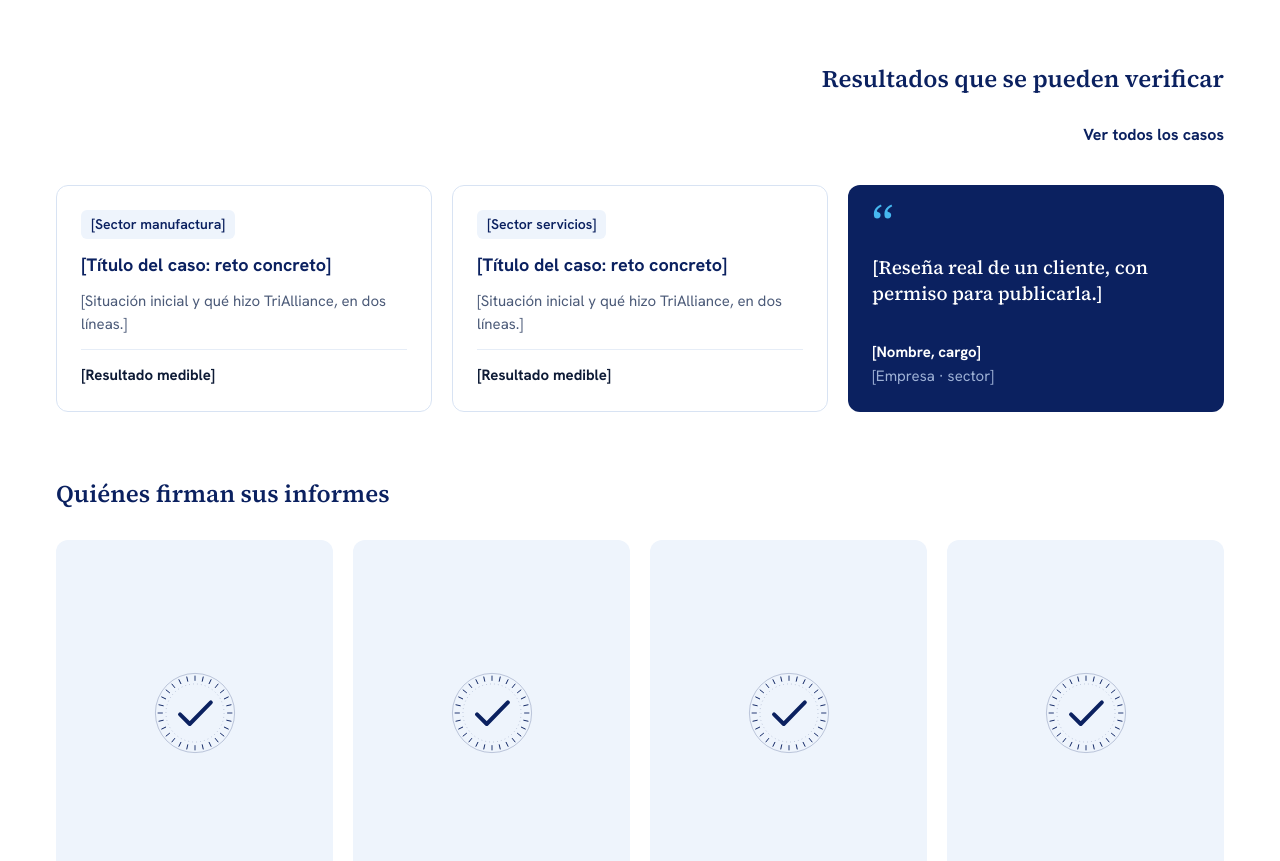
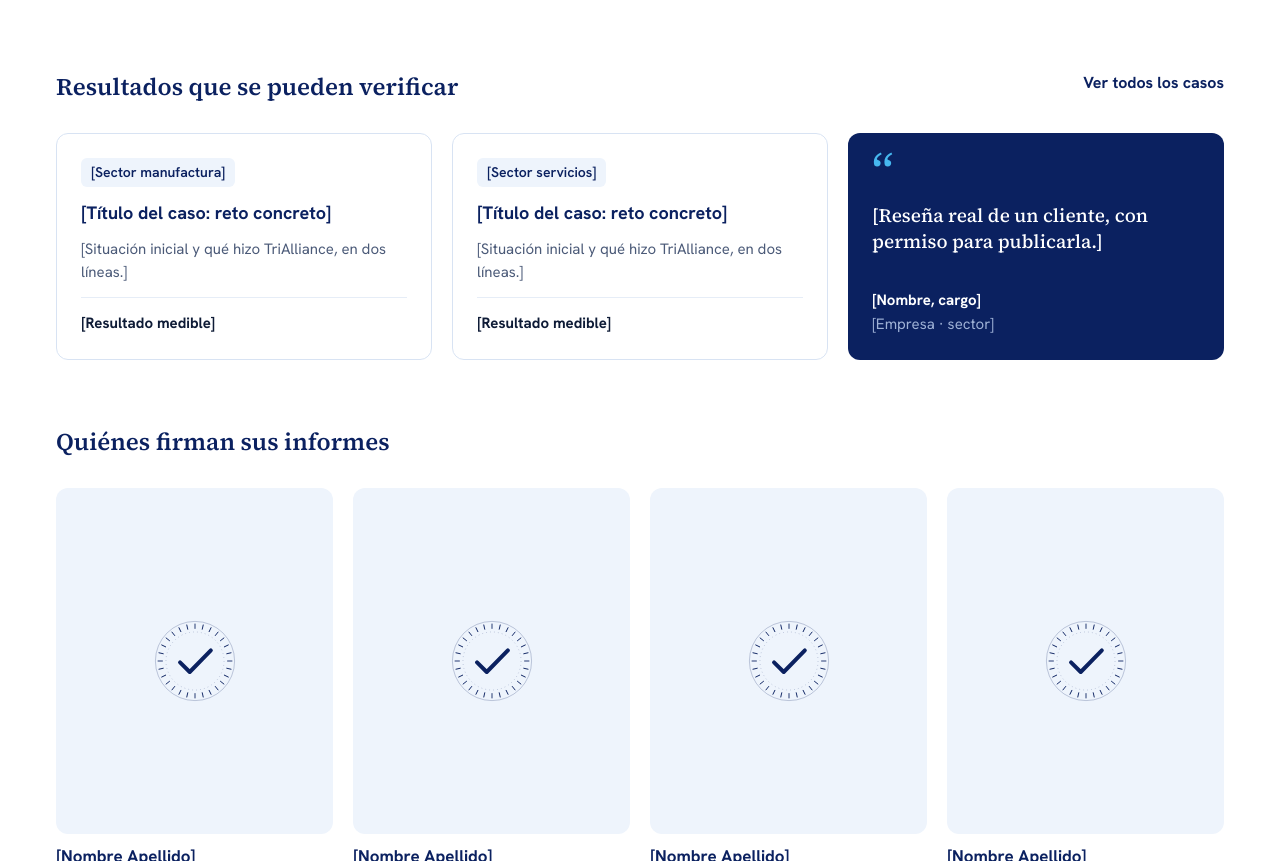
Before and after one commit to ander9606/trialliance_auditores_sas, an Astro site: page / in a window 1280 px wide. Shown: the part 3296-4157 px from the top of the page. Built offline with nearby package versions, Linux system fonts and the light colour scheme; Astro itself is replaced by a stand-in of ours.

Commit message:
Fix cases heading alignment on the homepage
The inline style on .section-head set align-items:flex-end for a
row layout (title left, "Ver todos los casos" link right) but never
set flex-direction, so it silently inherited flex-direction:column
from the base class. That made align-items act on the cross axis
instead, shrink-wrapping and right-aligning both the heading and the
link on every viewport width.

Co-Authored-By: Claude Sonnet 5 <noreply@anthropic.com>

```diff
--- a/src/pages/index.astro
+++ b/src/pages/index.astro
@@ -119,7 +119,7 @@ import { SERVICES } from "../data/services";
   </section>
 
   <section class="section container">
-    <div class="section-head" style="display:flex;justify-content:space-between;align-items:flex-end;flex-wrap:wrap;gap:16px;width:100%;max-width:none">
+    <div class="section-head" style="display:flex;flex-direction:row;justify-content:space-between;align-items:flex-end;flex-wrap:wrap;gap:16px;width:100%;max-width:none">
       <div style="display:flex;flex-direction:column;gap:12px">
         <h2>Resultados que se pueden verificar</h2>
       </div>
```
